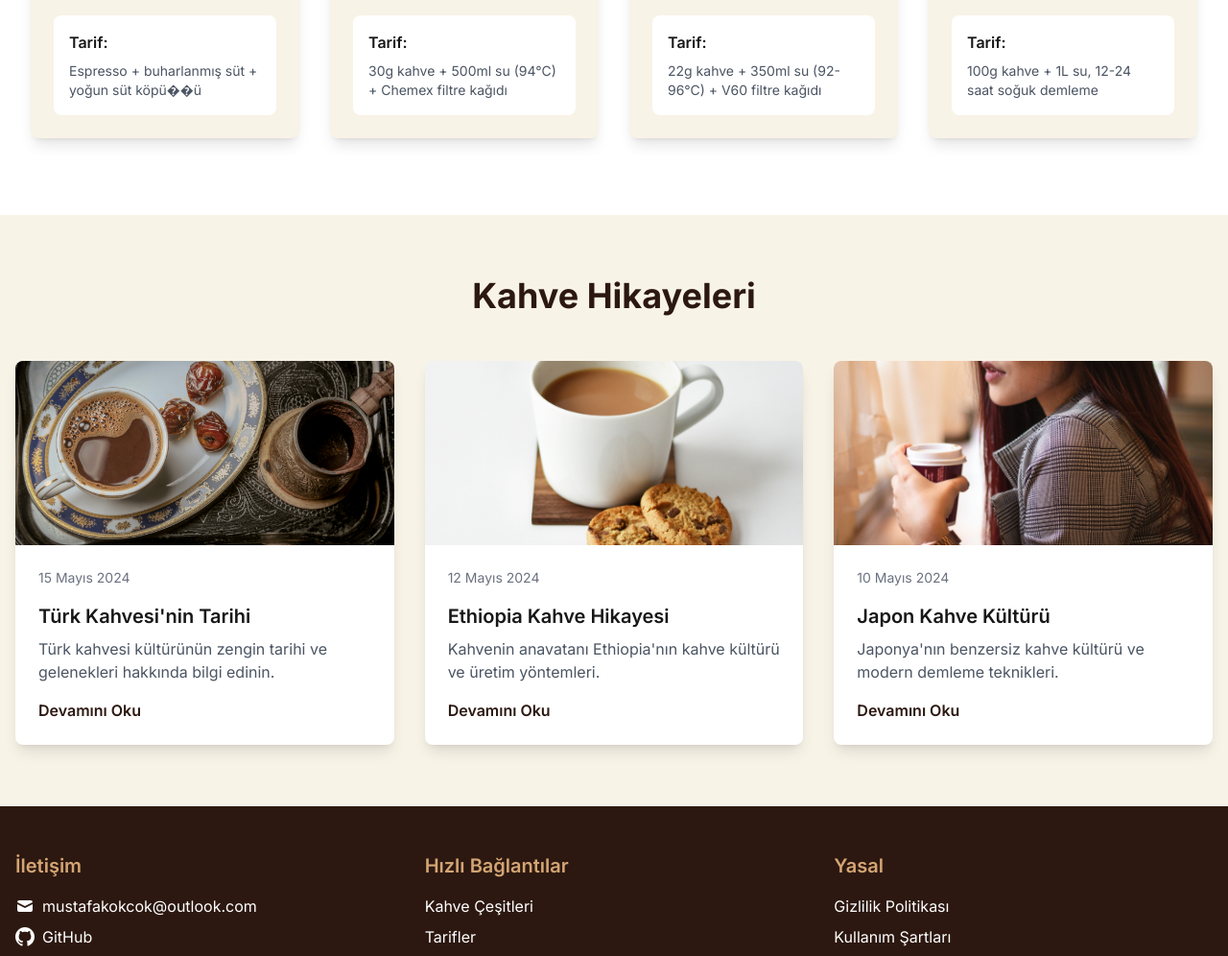
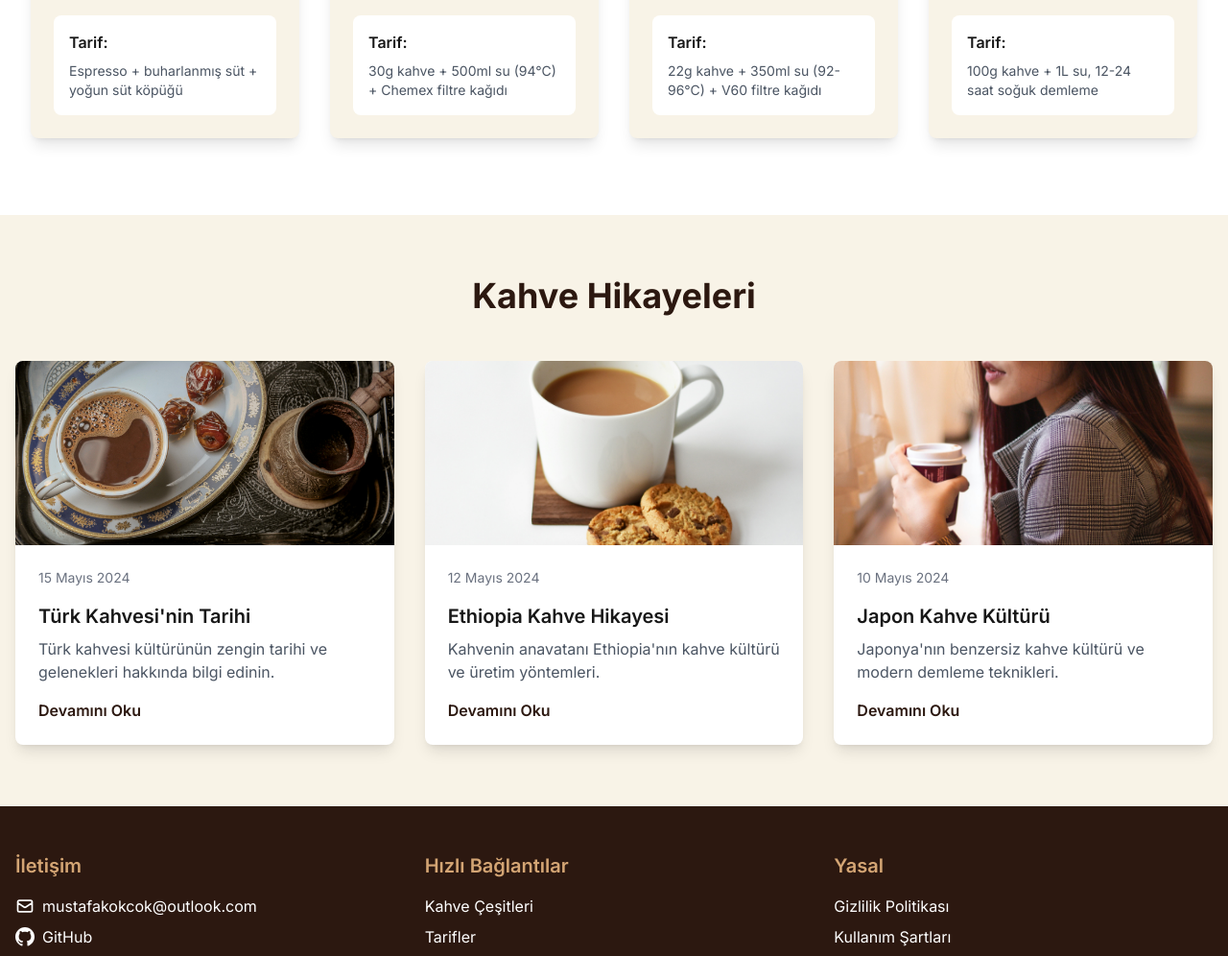
Before and after one commit to MustafaBKK/CoffeeForLife-first-project, a Next.js app: page / in a window 1280 px wide. Shown: the part 2348-3344 px from the top of the page at 96% size. Built offline with nearby package versions, Linux system fonts and the light colour scheme.

Commit message:
Fix: Update Next.js config and SVG icons

```diff
--- a/next.config.js
+++ b/next.config.js
@@ -3,8 +3,16 @@
   output: 'export',
   images: {
     unoptimized: true,
+    domains: ['localhost'],
+    remotePatterns: [
+      {
+        protocol: 'https',
+        hostname: '**',
+      },
+    ],
   },
-  distDir: 'out'
+  trailingSlash: true,
+  assetPrefix: '',
 }
 
 module.exports = nextConfig
--- a/src/app/page.tsx
+++ b/src/app/page.tsx
@@ -114,7 +114,7 @@
     name: "Cappuccino",
     image: "/cappuccino.jpg",
     description: "Eşit oranda espresso, süt ve süt köpüğü.",
-    recipe: "Espresso + buharlanmış süt + yoğun süt köpü��ü"
+    recipe: "Espresso + buharlanmış süt + yoğun süt köpüğü"
   },
   {
     name: "Chemex",
@@ -379,16 +379,15 @@
               <ul className="space-y-2">
                 <li>
                   <a href="mailto:mustafakokcok@outlook.com" className="hover:text-[#d4a574] transition-colors flex items-center gap-2">
-                    <svg className="w-5 h-5" fill="currentColor" viewBox="0 0 20 20">
-                      <path d="M2.003 5.884L10 9.882l7.997-3.998A2 2 0 0016 4H4a2 2 0 00-1.997 1.884z"></path>
-                      <path d="M18 8.118l-8 4-8-4V14a2 2 0 002 2h12a2 2 0 002-2V8.118z"></path>
+                    <svg xmlns="http://www.w3.org/2000/svg" className="w-5 h-5" fill="none" viewBox="0 0 24 24" stroke="currentColor">
+                      <path strokeLinecap="round" strokeLinejoin="round" strokeWidth={2} d="M3 8l7.89 5.26a2 2 0 002.22 0L21 8M5 19h14a2 2 0 002-2V7a2 2 0 00-2-2H5a2 2 0 00-2 2v10a2 2 0 002 2z" />
                     </svg>
                     mustafakokcok@outlook.com
                   </a>
                 </li>
                 <li>
                   <a href="https://github.com/MustafaBKK" target="_blank" rel="noopener noreferrer" className="hover:text-[#d4a574] transition-colors flex items-center gap-2">
-                    <svg className="w-5 h-5" fill="currentColor" viewBox="0 0 24 24">
+                    <svg xmlns="http://www.w3.org/2000/svg" className="w-5 h-5" fill="currentColor" viewBox="0 0 24 24">
                       <path d="M12 0c-6.626 0-12 5.373-12 12 0 5.302 3.438 9.8 8.207 11.387.599.111.793-.261.793-.577v-2.234c-3.338.726-4.033-1.416-4.033-1.416-.546-1.387-1.333-1.756-1.333-1.756-1.089-.745.083-.729.083-.729 1.205.084 1.839 1.237 1.839 1.237 1.07 1.834 2.807 1.304 3.492.997.107-.775.418-1.305.762-1.604-2.665-.305-5.467-1.334-5.467-5.931 0-1.311.469-2.381 1.236-3.221-.124-.303-.535-1.524.117-3.176 0 0 1.008-.322 3.301 1.23.957-.266 1.983-.399 3.003-.404 1.02.005 2.047.138 3.006.404 2.291-1.552 3.297-1.23 3.297-1.23.653 1.653.242 2.874.118 3.176.77.84 1.235 1.911 1.235 3.221 0 4.609-2.807 5.624-5.479 5.921.43.372.823 1.102.823 2.222v3.293c0 .319.192.694.801.576 4.765-1.589 8.199-6.086 8.199-11.386 0-6.627-5.373-12-12-12z"/>
                     </svg>
                     GitHub
@@ -396,7 +395,7 @@
                 </li>
                 <li>
                   <a href="https://www.linkedin.com/in/mustafa-kökçok-365b90340/" target="_blank" rel="noopener noreferrer" className="hover:text-[#d4a574] transition-colors flex items-center gap-2">
-                    <svg className="w-5 h-5" fill="currentColor" viewBox="0 0 24 24">
+                    <svg xmlns="http://www.w3.org/2000/svg" className="w-5 h-5" fill="currentColor" viewBox="0 0 24 24">
                       <path d="M19 0h-14c-2.761 0-5 2.239-5 5v14c0 2.761 2.239 5 5 5h14c2.762 0 5-2.239 5-5v-14c0-2.761-2.238-5-5-5zm-11 19h-3v-11h3v11zm-1.5-12.268c-.966 0-1.75-.79-1.75-1.764s.784-1.764 1.75-1.764 1.75.79 1.75 1.764-.783 1.764-1.75 1.764zm13.5 12.268h-3v-5.604c0-3.368-4-3.113-4 0v5.604h-3v-11h3v1.765c1.396-2.586 7-2.777 7 2.476v6.759z"/>
                     </svg>
                     LinkedIn
```
